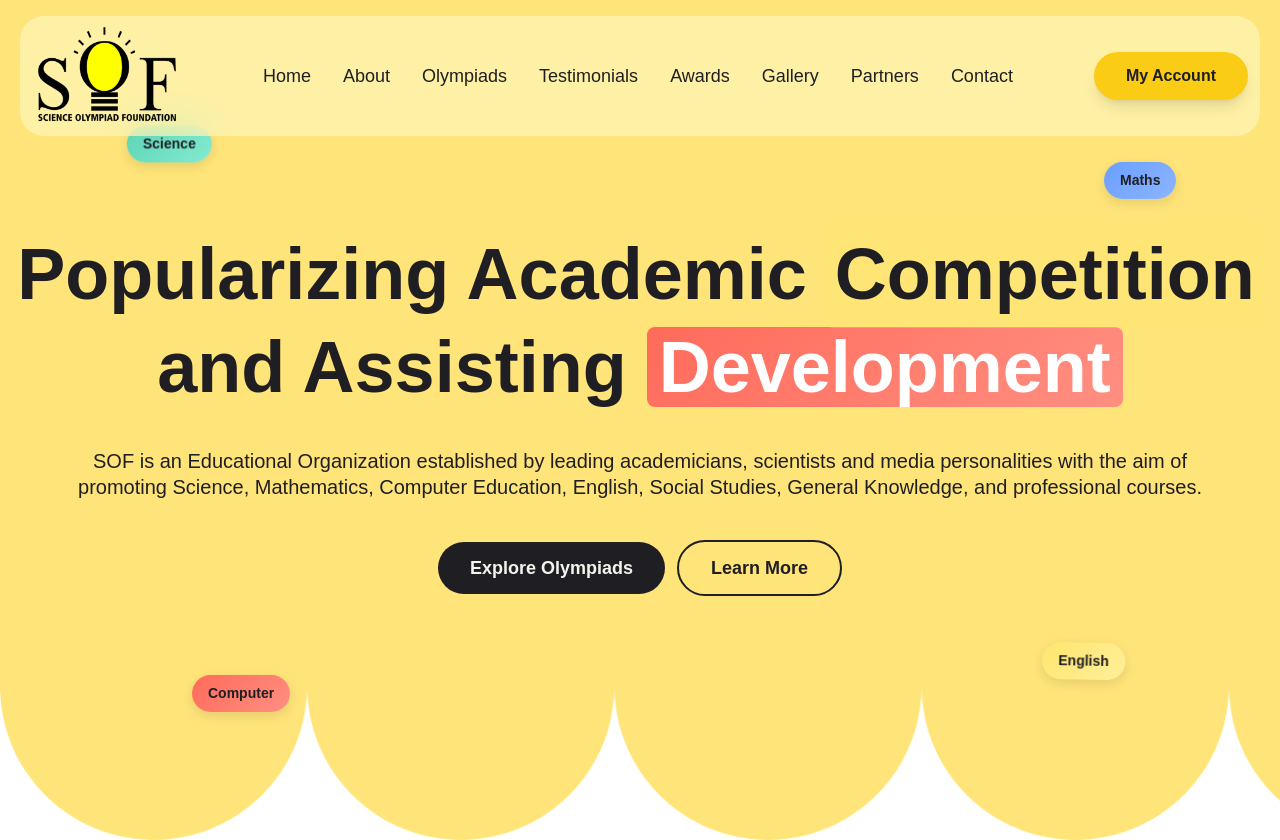
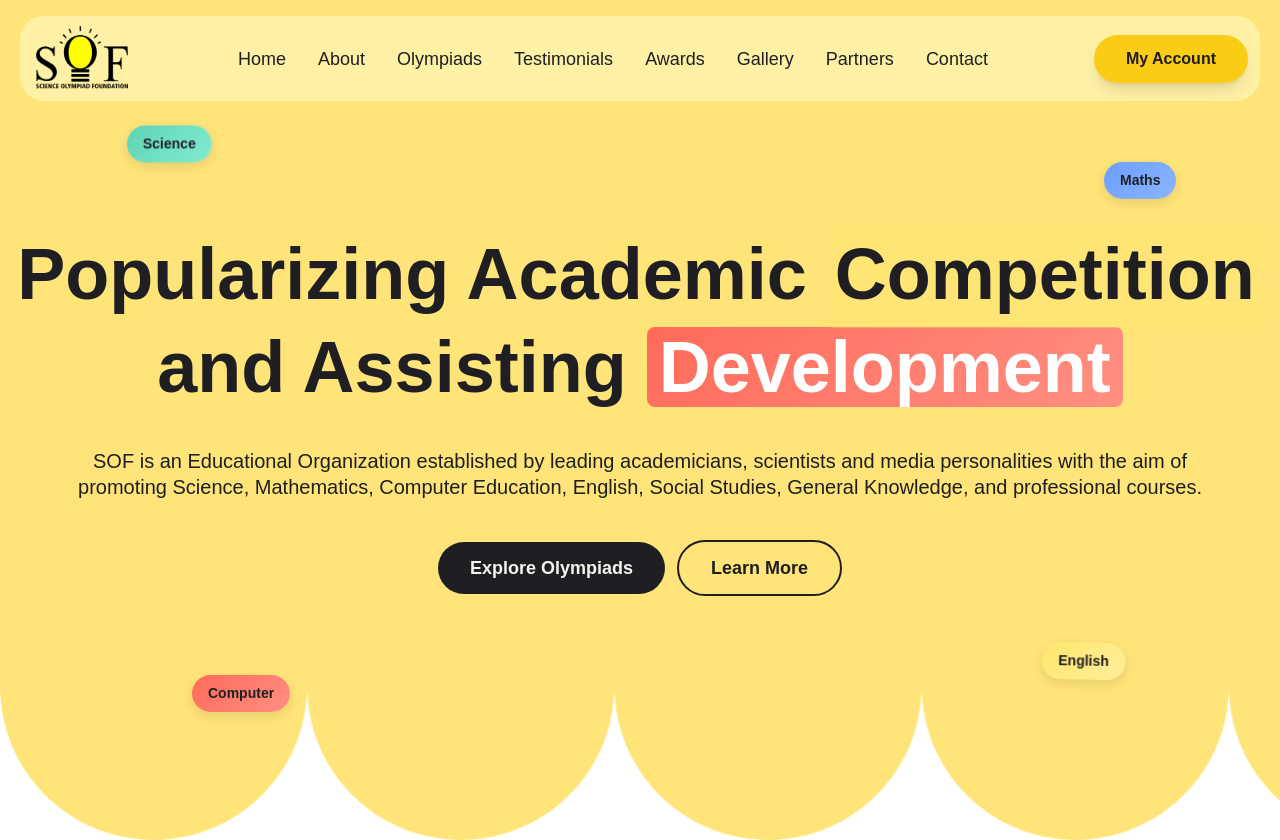
Before and after one commit to Ankit100720000/Edu-main, a plain HTML site: page index.html in a window 1280 px wide. Shown: the top 840 px of the page. Drawn offline with nearby package versions, Linux system fonts and the light colour scheme; a script that the page names is missing; a web font is replaced by a local one.

Commit message:
Reduce logo image width in headerlogo
Updated logo image width from 150px to 100px.

```diff
--- a/index.html
+++ b/index.html
@@ -32,7 +32,7 @@
         <div class="container mx-auto px-3 py-2 bg-yellow-100/60 backdrop-blur-lg rounded-3xl">
             <div class="flex items-center justify-between">
                 <div class="flex items-center gap-2">
-                    <img src="assest/img/logo.png" class="w-[150px]" alt="Edu Logo" />
+                    <img src="assest/img/logo.png" class="w-[100px]" alt="Edu Logo" />
                 </div>
 
                 <nav class="desktop-nav hidden md:flex items-center gap-8">
```
